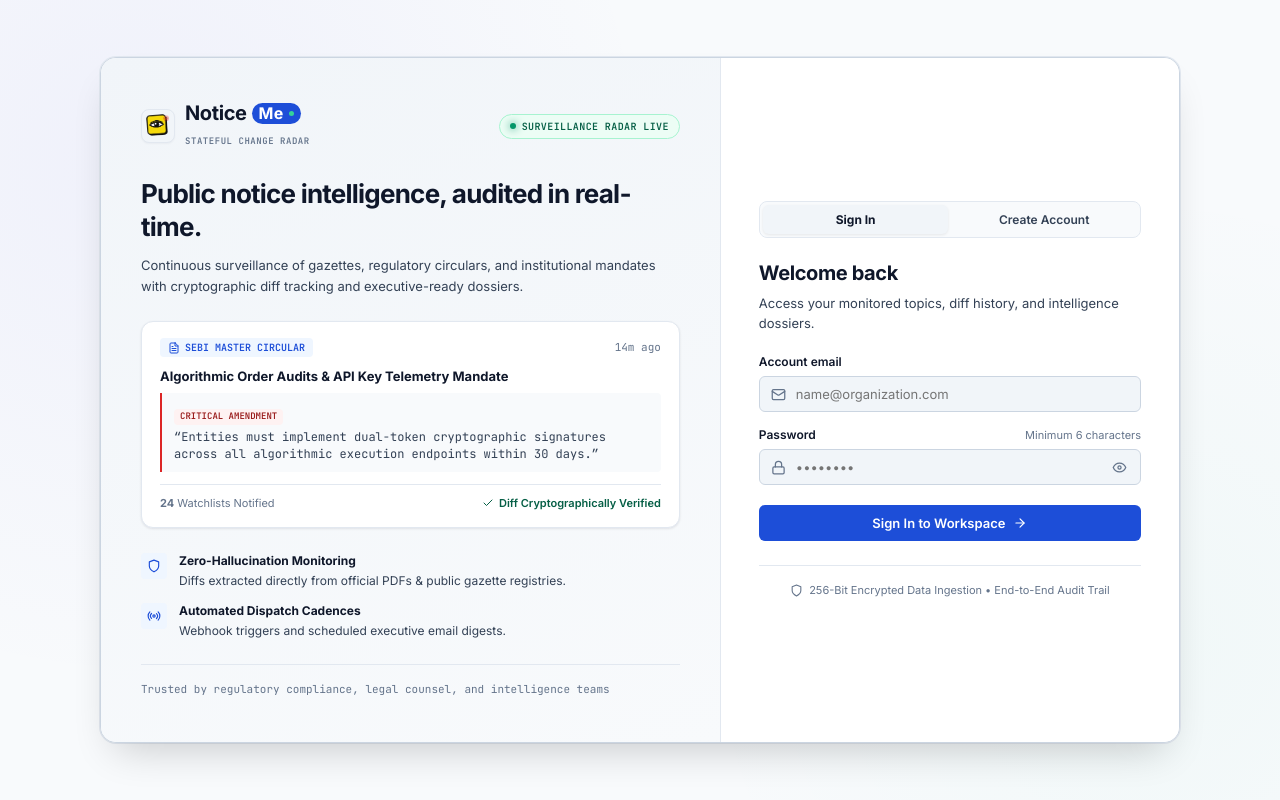
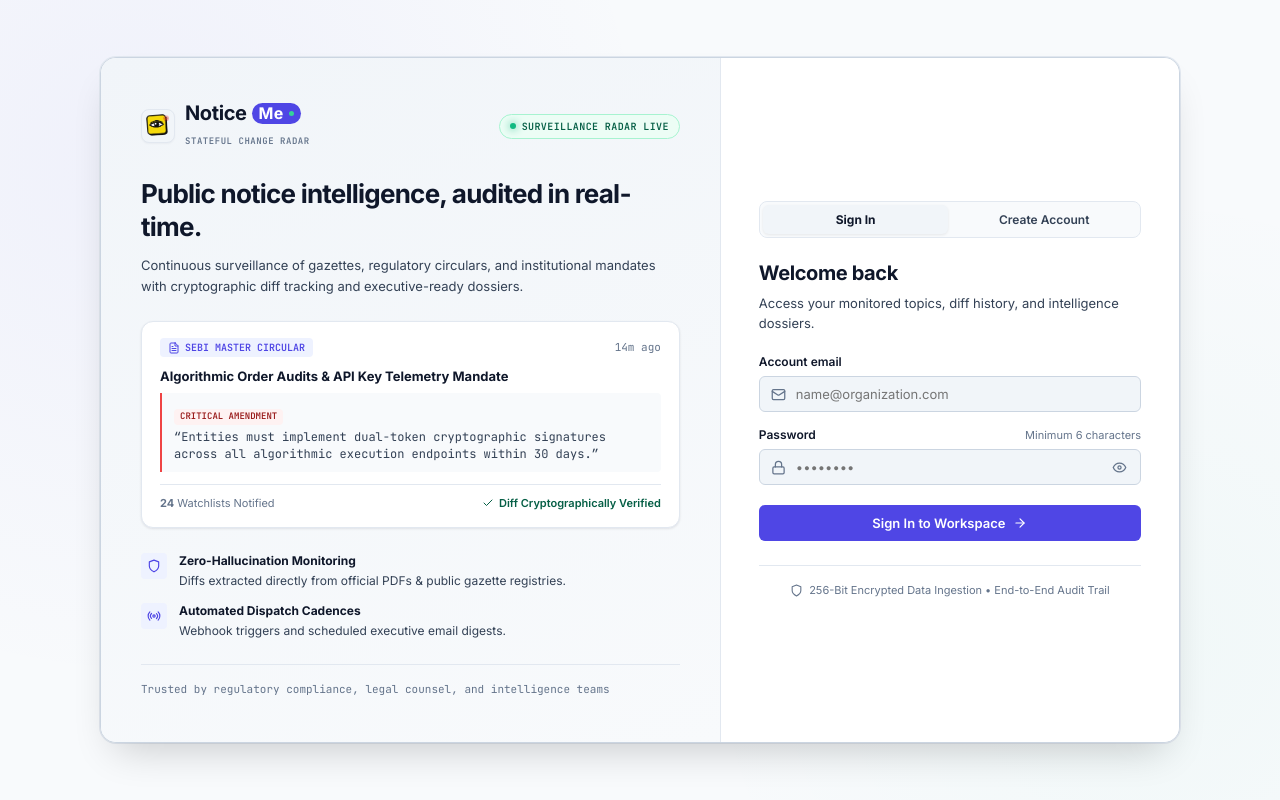
Before and after one commit to Prathvikmehra/Notice_Me, a React (Vite) app in the folder frontend/: page / in a window 1280 px wide. Built offline with nearby package versions, Linux system fonts and the light colour scheme; no server answers.

Commit message:
style(design-system): elevate tokens with linear-inspired surfaces, borders, and typography

```diff
--- a/frontend/src/styles.css
+++ b/frontend/src/styles.css
@@ -7,14 +7,14 @@
    1. Design Tokens & Theme Variables
    -------------------------------------------------------------------------- */
 :root {
-  /* Surfaces & Backgrounds */
+  /* Surfaces & Backgrounds (Crisp, High-Craft Slate) */
   --bg-app: #F8FAFC;
   --bg-surface: #FFFFFF;
   --bg-surface-elevated: #F1F5F9;
   --bg-surface-subtle: #F8FAFC;
   --bg-sidebar: #FFFFFF;
   --bg-sidebar-hover: #F1F5F9;
-  --bg-sidebar-active: #EFF6FF;
+  --bg-sidebar-active: #EEF2FF;
 
   /* Hairline Borders */
   --border-subtle: #E2E8F0;
@@ -28,22 +28,23 @@
   --text-dim: #94A3B8;
   --text-inverse: #FFFFFF;
 
-  /* Institutional Accent */
-  --brand-primary: #1D4ED8;
-  --brand-primary-hover: #1E40AF;
-  --brand-primary-subtle: #EFF6FF;
-  --brand-border: #BFDBFE;
+  /* Modern Precision Accent (Royal Indigo) */
+  --brand-primary: #4F46E5;
+  --brand-primary-hover: #4338CA;
+  --brand-primary-subtle: #EEF2FF;
+  --brand-border: #C7D2FE;
+  --brand-glow: rgba(79, 70, 229, 0.15);
 
   /* Semantic Urgency / Impact Colors */
   --status-high-bg: #FEF2F2;
   --status-high-border: #FECACA;
   --status-high-text: #991B1B;
-  --status-high-dot: #DC2626;
+  --status-high-dot: #EF4444;
 
   --status-med-bg: #FFFBEB;
   --status-med-border: #FDE68A;
   --status-med-text: #92400E;
-  --status-med-dot: #D97706;
+  --status-med-dot: #F59E0B;
 
   --status-low-bg: #F8FAFC;
   --status-low-border: #E2E8F0;
@@ -53,9 +54,9 @@
   --status-verified-bg: #ECFDF5;
   --status-verified-border: #A7F3D0;
   --status-verified-text: #065F46;
-  --status-verified-dot: #059669;
-
-  /* Ambient Optical Shadows (Layered physical depth, no comic book hard drops) */
+  --status-verified-dot: #10B981;
+
+  /* Ambient Optical Shadows */
   --shadow-xs: 0 1px 2px rgba(15, 23, 42, 0.04);
   --shadow-sm: 0 1px 3px rgba(15, 23, 42, 0.06), 0 1px 2px rgba(15, 23, 42, 0.04);
   --shadow-md: 0 4px 6px -1px rgba(15, 23, 42, 0.07), 0 2px 4px -2px rgba(15, 23, 42, 0.05);
@@ -76,60 +77,61 @@
   --font-mono: 'JetBrains Mono', ui-monospace, SFMono-Regular, Menlo, Monaco, Consolas, monospace;
 
   /* Transitions */
-  --transition-fast: 140ms cubic-bezier(0.4, 0, 0.2, 1);
-  --transition-normal: 200ms cubic-bezier(0.4, 0, 0.2, 1);
-}
-
-/* Dark Theme (High-Performance Precision Dark) */
+  --transition-fast: 140ms cubic-bezier(0.16, 1, 0.3, 1);
+  --transition-normal: 220ms cubic-bezier(0.16, 1, 0.3, 1);
+}
+
+/* Dark Theme (Linear-Inspired Deep Slate Surfaces) */
 [data-theme="dark"] {
-  --bg-app: #0B0F17;
-  --bg-surface: #111827;
-  --bg-surface-elevated: #1F2937;
-  --bg-surface-subtle: #162032;
-  --bg-sidebar: #0D131F;
-  --bg-sidebar-hover: #1F2937;
-  --bg-sidebar-active: #1E3A8A33;
-
-  --border-subtle: #1E293B;
-  --border-default: #334155;
-  --border-strong: #475569;
+  --bg-app: #080C14;
+  --bg-surface: #0E1524;
+  --bg-surface-elevated: #151F33;
+  --bg-surface-subtle: #0B1120;
+  --bg-sidebar: #0A0F1A;
+  --bg-sidebar-hover: rgba(255, 255, 255, 0.04);
+  --bg-sidebar-active: rgba(99, 102, 241, 0.12);
+
+  --border-subtle: rgba(255, 255, 255, 0.07);
+  --border-default: rgba(255, 255, 255, 0.12);
+  --border-strong: rgba(255, 255, 255, 0.22);
 
   --text-primary: #F8FAFC;
   --text-secondary: #CBD5E1;
   --text-muted: #94A3B8;
   --text-dim: #64748B;
-  --text-inverse: #0F172A;
-
-  --brand-primary: #3B82F6;
-  --brand-primary-hover: #60A5FA;
-  --brand-primary-subtle: rgba(59, 130, 246, 0.12);
-  --brand-border: #1E40AF;
-
-  --status-high-bg: rgba(220, 38, 38, 0.12);
-  --status-high-border: rgba(239, 68, 68, 0.35);
+  --text-inverse: #080C14;
+
+  --brand-primary: #6366F1;
+  --brand-primary-hover: #818CF8;
+  --brand-primary-subtle: rgba(99, 102, 241, 0.14);
+  --brand-border: rgba(99, 102, 241, 0.35);
+  --brand-glow: rgba(99, 102, 241, 0.25);
+
+  --status-high-bg: rgba(239, 68, 68, 0.12);
+  --status-high-border: rgba(239, 68, 68, 0.3);
   --status-high-text: #FCA5A5;
   --status-high-dot: #EF4444;
 
-  --status-med-bg: rgba(217, 119, 6, 0.12);
-  --status-med-border: rgba(245, 158, 11, 0.35);
+  --status-med-bg: rgba(245, 158, 11, 0.12);
+  --status-med-border: rgba(245, 158, 11, 0.3);
   --status-med-text: #FCD34D;
   --status-med-dot: #F59E0B;
 
-  --status-low-bg: rgba(100, 116, 139, 0.12);
-  --status-low-border: rgba(148, 163, 184, 0.25);
+  --status-low-bg: rgba(148, 163, 184, 0.1);
+  --status-low-border: rgba(148, 163, 184, 0.2);
   --status-low-text: #CBD5E1;
   --status-low-dot: #94A3B8;
 
   --status-verified-bg: rgba(16, 185, 129, 0.12);
-  --status-verified-border: rgba(16, 185, 129, 0.35);
+  --status-verified-border: rgba(16, 185, 129, 0.3);
   --status-verified-text: #6EE7B7;
   --status-verified-dot: #10B981;
 
-  --shadow-xs: 0 1px 2px rgba(0, 0, 0, 0.4);
-  --shadow-sm: 0 1px 3px rgba(0, 0, 0, 0.5), 0 1px 2px rgba(0, 0, 0, 0.3);
-  --shadow-md: 0 4px 6px -1px rgba(0, 0, 0, 0.5), 0 2px 4px -2px rgba(0, 0, 0, 0.3);
-  --shadow-lg: 0 10px 15px -3px rgba(0, 0, 0, 0.6), 0 4px 6px -4px rgba(0, 0, 0, 0.4);
-  --shadow-xl: 0 20px 25px -5px rgba(0, 0, 0, 0.7), 0 8px 10px -6px rgba(0, 0, 0, 0.5);
+  --shadow-xs: 0 1px 2px rgba(0, 0, 0, 0.5);
+  --shadow-sm: 0 1px 3px rgba(0, 0, 0, 0.6), 0 1px 2px rgba(0, 0, 0, 0.4);
+  --shadow-md: 0 4px 6px -1px rgba(0, 0, 0, 0.6), 0 2px 4px -2px rgba(0, 0, 0, 0.4);
+  --shadow-lg: 0 10px 15px -3px rgba(0, 0, 0, 0.7), 0 4px 6px -4px rgba(0, 0, 0, 0.5);
+  --shadow-xl: 0 20px 25px -5px rgba(0, 0, 0, 0.8), 0 8px 10px -6px rgba(0, 0, 0, 0.6);
 }
 
 /* --------------------------------------------------------------------------
@@ -184,6 +186,36 @@ a {
 :focus-visible {
   outline: 2px solid var(--brand-primary);
   outline-offset: 2px;
+}
+
+/* Custom Sleek Scrollbars */
+::-webkit-scrollbar {
+  width: 6px;
+  height: 6px;
+}
+
+::-webkit-scrollbar-track {
+  background: transparent;
+}
+
+::-webkit-scrollbar-thumb {
+  background: var(--border-default);
+  border-radius: var(--radius-pill);
+}
+
+::-webkit-scrollbar-thumb:hover {
+  background: var(--border-strong);
+}
+
+/* Card Hover Elevation Utility */
+.interactive-card {
+  transition: transform var(--transition-fast), border-color var(--transition-fast), box-shadow var(--transition-fast);
+}
+
+.interactive-card:hover {
+  transform: translateY(-1.5px);
+  border-color: var(--border-strong);
+  box-shadow: var(--shadow-md);
 }
 
 /* --------------------------------------------------------------------------
@@ -771,6 +803,10 @@ a {
   transition: all var(--transition-fast);
 }
 
+.button:active:not(:disabled) {
+  transform: scale(0.98);
+}
+
 .button-primary {
   background-color: var(--brand-primary);
   color: #FFFFFF;
@@ -778,7 +814,7 @@ a {
 
 .button-primary:hover:not(:disabled) {
   background-color: var(--brand-primary-hover);
-  box-shadow: var(--shadow-sm);
+  box-shadow: 0 0 14px var(--brand-glow), var(--shadow-sm);
 }
 
 .button-quiet {
```
